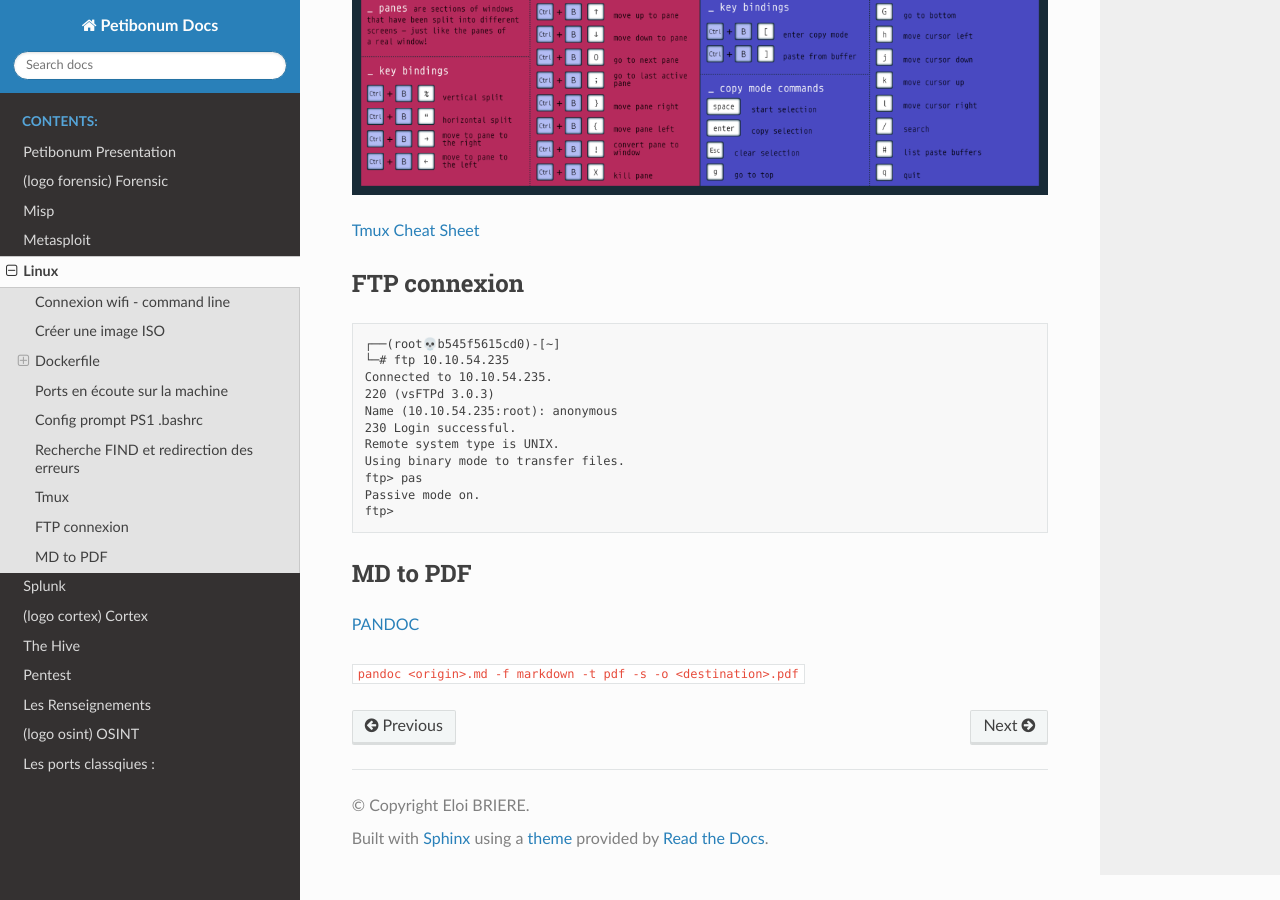
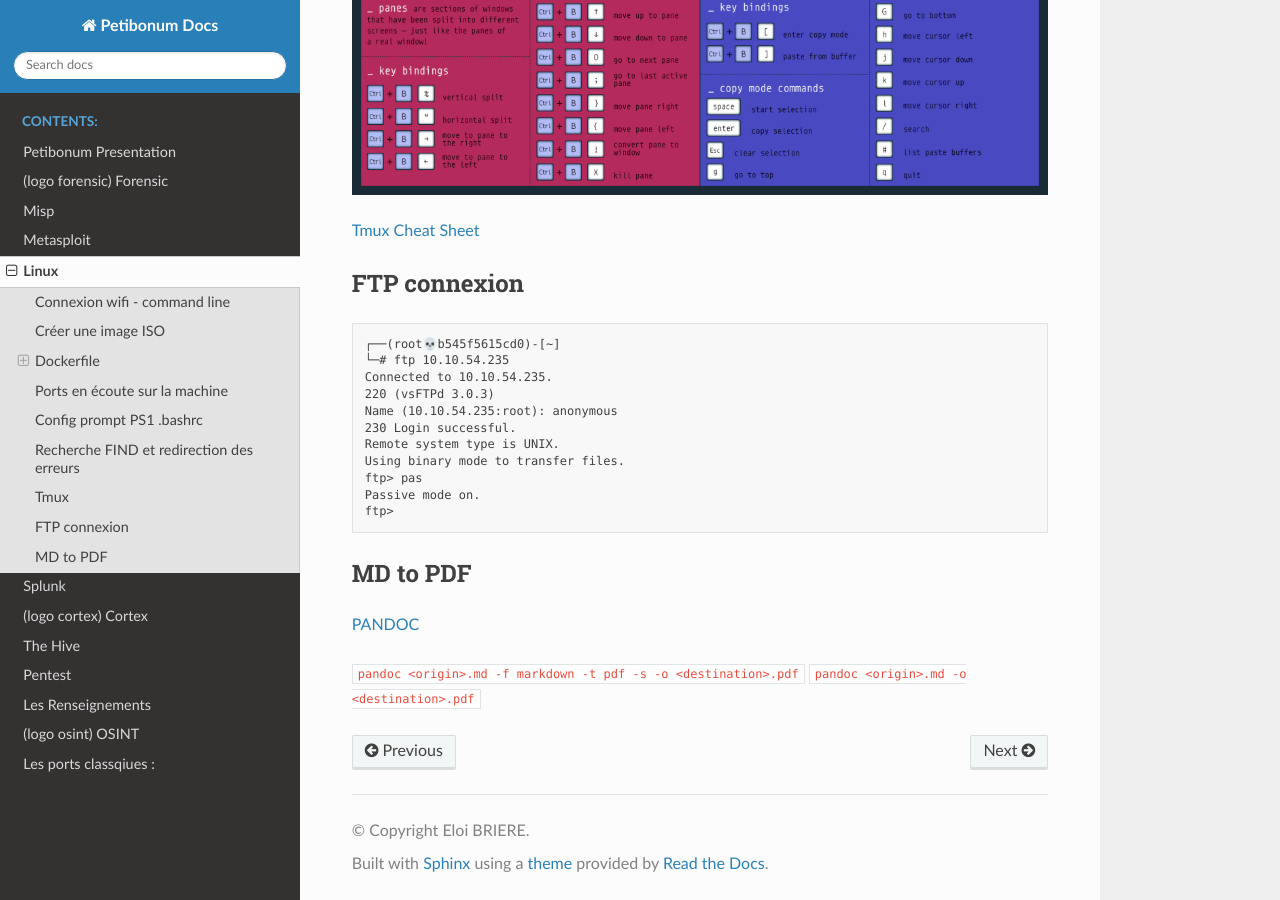
Before and after one commit to Iole-Bri/misp_docs_2, a Sphinx documentation site: the page built from docs/source/src/linux.md, in a window 1280 px wide and 900 px high, scrolled down 2118 px. Built offline with Sphinx 7.4.7 and the Read the Docs theme 2.0.0, drawn with Linux system fonts in a browser that asks for light colours.

Commit message:
modif linux.md

````diff
--- a/docs/source/src/linux.md
+++ b/docs/source/src/linux.md
@@ -91,3 +91,4 @@ La commande final "bash" permet d'ouvrir un shell root du container.
 [PANDOC](https://pandoc.org/getting-started.html)
 
 ```pandoc <origin>.md -f markdown -t pdf -s -o <destination>.pdf```
+```pandoc <origin>.md -o <destination>.pdf```
````
